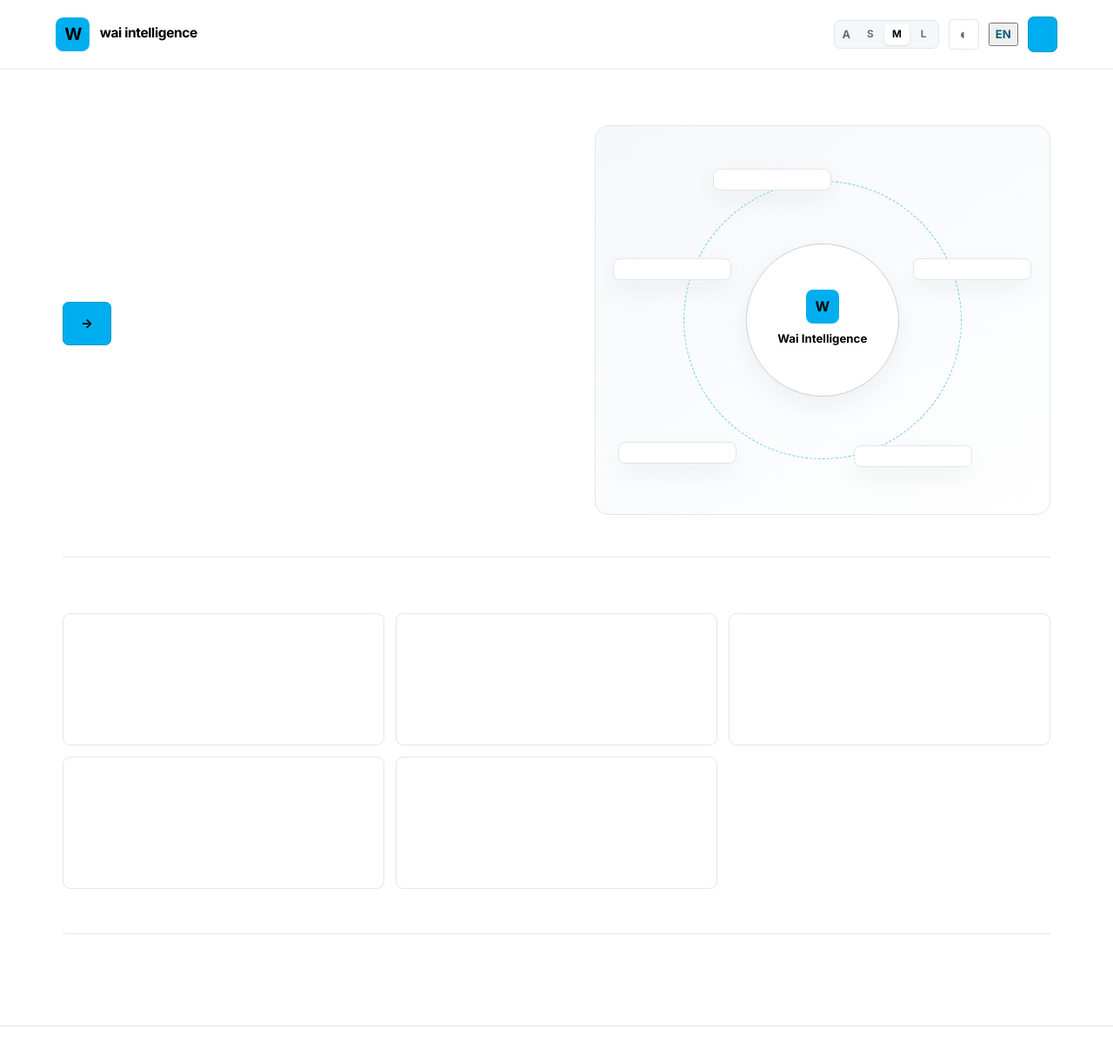
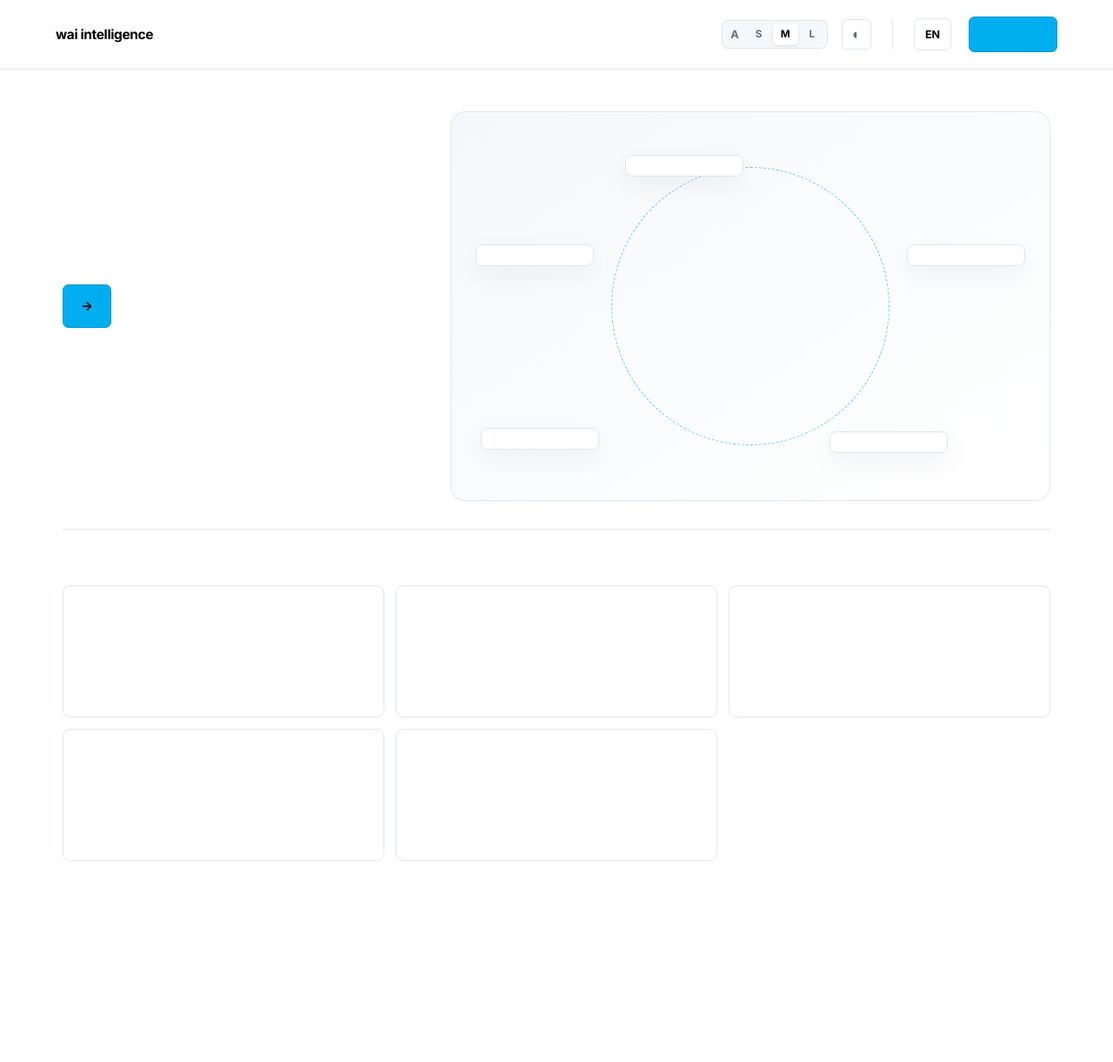
Before and after one commit to edimaudo/wai, a FastAPI app: template app/templates/landing.html in a window 1280 px wide. Shown: the whole page at 87% size. After the commit the page ends 990 px from the top, so only its background shows below. Run offline with FastAPI, Linux system fonts and the light colour scheme; the template is opened without the code that fills it: most values are stand-ins (such as "Sample title", 1, 10 or a date in 2020).

Commit message:
Add files via upload

```diff
--- a/app/static/css/app.css
+++ b/app/static/css/app.css
@@ -109,19 +109,26 @@ code { padding: .12rem .35rem; border-radius: .3rem; background: var(--surface-s
 .size-button[aria-pressed="true"] { background: var(--surface-raised); color: var(--ink); box-shadow: 0 1px 3px rgba(0,0,0,.12); }
 .icon-button { display: grid; width: 2.15rem; height: 2.15rem; place-items: center; border: 1px solid var(--border); background: var(--surface); font-size: 1.05rem; }
 .icon-button:hover, .size-button:hover { color: var(--ink); }
-.language-form { margin: 0; }
-.language-form select { min-height: 2.15rem; padding: .2rem .45rem; border: 1px solid var(--border); border-radius: .35rem; background: var(--surface); color: var(--ink); font-size: .77rem; }
+.language-form { display: flex; align-items: center; margin: 0; }
+.language-control { display: inline-flex; min-width: 2.65rem; min-height: 2.35rem; align-items: center; justify-content: center; padding: .35rem .55rem; border: 1px solid var(--border); border-radius: .4rem; background: var(--surface) !important; color: var(--ink) !important; font-size: .78rem; font-weight: 700; }
+.language-form select.language-control { appearance: none; text-align: center; cursor: pointer; }
 .logout-form { margin: 0; }
 .page-content { width: 100%; max-width: 1440px; flex: 1; margin: 0 auto; padding: 2rem 2.1rem 3rem; }
-.app-footer { padding: 1rem 2.1rem; border-top: 1px solid var(--border); color: var(--muted); font-size: .72rem; }
+
 
 .public-shell { min-height: 100vh; display: flex; flex-direction: column; background: var(--surface); }
 .public-header { display: flex; min-height: 5rem; align-items: center; justify-content: space-between; padding: .9rem max(5vw, calc((100vw - 1200px) / 2)); border-bottom: 1px solid var(--border); }
 .brand-public .brand-copy strong { color: var(--ink); }
 .brand-public .brand-copy small { color: var(--muted); }
-.public-header-actions { display: flex; align-items: center; gap: .7rem; }
+.public-header-actions { display: flex; align-items: center; gap: 1.5rem; }
+.public-preference-tools, .public-access-tools { display: flex; align-items: center; gap: 1rem; }
+.public-preference-tools { padding-right: 1.5rem; border-right: 1px solid var(--border); }
+.public-access-tools { gap: 1.25rem; }
+.language-toggle { min-width: 2.65rem; min-height: 2.35rem; padding: .35rem .55rem; border: 1px solid var(--border); border-radius: .4rem; background: var(--surface); color: var(--ink); font-size: .78rem; font-weight: 700; }
+.language-toggle:hover { border-color: var(--wateraid-blue); background: var(--surface-soft); }
+.public-sign-in { min-width: 6.4rem; }
 .public-main { width: 100%; max-width: 1200px; flex: 1; margin: 0 auto; padding: 0 2rem; }
-.public-footer { padding: 1.3rem 5vw; border-top: 1px solid var(--border); color: var(--muted); text-align: center; font-size: .73rem; }
+
 .public-shell .text-link { font-size: .82rem; }
 
 .button { display: inline-flex; min-height: 2.55rem; align-items: center; justify-content: center; gap: .55rem; padding: .62rem 1rem; border: 1px solid transparent; border-radius: .42rem; font-size: .84rem; font-weight: 650; line-height: 1.1; transition: background .15s ease, border-color .15s ease, transform .15s ease; }
@@ -228,17 +235,15 @@ code { padding: .12rem .35rem; border-radius: .3rem; background: var(--surface-s
 .alert-warning { background: var(--warning-bg); color: var(--warning); }
 .alert-info { background: var(--info-bg); color: var(--info); }
 
-.landing-hero { display: grid; min-height: 35rem; grid-template-columns: 1.05fr .95fr; align-items: center; gap: 2rem; padding: 4rem 0 3rem; }
+.landing-hero { display: grid; min-height: 28rem; grid-template-columns: .6fr 1fr; align-items: center; gap: 2rem; padding: 3rem 0 2rem; }
+.landing-hero-compact .landing-copy { display: flex; align-items: center; min-height: 12rem; }
 .landing-copy { max-width: 40rem; padding: 1.2rem 0; }
-.landing-copy .landing-copy h1 { max-width: 38rem; margin-bottom: 1.1rem; font-size: clamp(2.6rem, 5vw, 4.3rem); letter-spacing: -.065em; line-height: 1.02; }
+.landing-copy h1 { max-width: 38rem; margin-bottom: 1.1rem; font-size: clamp(2.6rem, 5vw, 4.3rem); letter-spacing: -.065em; line-height: 1.02; }
 .landing-subhead { max-width: 36rem; margin-bottom: 1.5rem; color: var(--muted); font-size: 1.04rem; line-height: 1.7; }
-.landing-caption { margin: 1rem 0 0; color: var(--muted); font-size: .72rem; }
 .landing-visual { position: relative; display: grid; min-height: 28rem; place-items: center; overflow: hidden; border: 1px solid var(--border); border-radius: 1rem; background: linear-gradient(145deg, var(--surface-soft), var(--surface)); }
 .visual-ring { position: absolute; width: 20rem; height: 20rem; border: 1px dashed color-mix(in srgb, var(--wateraid-blue) 55%, var(--border)); border-radius: 50%; }
 .visual-core { position: relative; z-index: 2; display: flex; width: 11rem; height: 11rem; flex-direction: column; align-items: center; justify-content: center; border: 1px solid var(--border-strong); border-radius: 50%; background: var(--surface); box-shadow: var(--shadow); text-align: center; }
-.visual-core-mark { display: grid; width: 2.4rem; height: 2.4rem; place-items: center; margin-bottom: .45rem; border-radius: .5rem; background: var(--wateraid-blue); color: #000000; font-weight: 800; }
 .visual-core strong { font-size: .83rem; }
-.visual-core small { margin-top: .2rem; color: var(--muted); font-size: .65rem; }
 .visual-node { position: absolute; z-index: 3; display: flex; min-width: 8.5rem; flex-direction: column; gap: .2rem; padding: .72rem .85rem; border: 1px solid var(--border); border-radius: .5rem; background: var(--surface-raised); box-shadow: var(--shadow); }
 .visual-node span { color: var(--info); font-size: .6rem; font-weight: 750; }
 .visual-node strong { font-size: .74rem; }
@@ -254,9 +259,6 @@ code { padding: .12rem .35rem; border-radius: .3rem; background: var(--surface-s
 .pillar-card { min-height: 9.5rem; padding: 1rem 1.1rem; border: 1px solid var(--border); border-radius: .55rem; background: var(--surface); }
 .pillar-card h3 { margin: .65rem 0 .4rem; }
 .pillar-card p { margin-bottom: 0; color: var(--muted); font-size: .77rem; }
-.landing-trust { display: grid; grid-template-columns: .8fr 1.2fr; gap: 2rem; padding: 2.5rem 0 3.5rem; border-top: 1px solid var(--border); }
-.landing-trust h2 { max-width: 22rem; font-size: 1.7rem; }
-.landing-trust p { max-width: 40rem; margin: 0; color: var(--muted); font-size: .9rem; }
 
 .login-layout { display: grid; min-height: calc(100vh - 10rem); grid-template-columns: 1fr minmax(18rem, 25rem); align-items: center; gap: 4rem; padding: 4rem 0; }
 .login-intro { max-width: 34rem; }
--- a/app/templates/auth/login.html
+++ b/app/templates/auth/login.html
@@ -3,22 +3,16 @@
 {% block content %}
 <section class="login-layout">
   <div class="login-intro">
-
     <h1>{{ t('sign_in_title') }}</h1>
-    <p>{{ t('sign_in_help') }}</p>
-    <div class="login-accent-line"></div>
-    <p class="muted">{{ t("login_intro") }}</p>
   </div>
   <div class="login-card">
     {% if message %}<div class="alert alert-warning" role="alert">{{ message }}</div>{% endif %}
-    {% if not supabase_configured %}<div class="alert alert-info" role="status">{{ t('not_configured') }}</div>{% endif %}
     <form method="post" action="/login" class="form-stack">
       <input type="hidden" name="csrf_token" value="{{ csrf_token }}">
       <div class="form-field"><label for="email">{{ t('email') }}</label><input id="email" name="email" type="email" autocomplete="username" required maxlength="254" placeholder="name@organization.ca"></div>
       <div class="form-field"><label for="password">{{ t('password') }}</label><input id="password" name="password" type="password" autocomplete="current-password" required></div>
       <button class="button button-primary button-full" type="submit" {% if not supabase_configured %}disabled{% endif %}>{{ t('sign_in') }}</button>
     </form>
-    <p class="login-security">{{ t("login_security") }}</p>
   </div>
 </section>
 {% endblock %}
--- a/app/templates/base.html
+++ b/app/templates/base.html
@@ -16,8 +16,7 @@
 <div class="app-shell">
   <aside class="sidebar" aria-label="{{ t('nav_main') }}">
     <a class="brand" href="/app" aria-label="Wai Intelligence dashboard">
-      <span class="brand-mark" aria-hidden="true">W</span>
-      <span class="brand-copy"><strong>wai intelligence</strong><small>{{ t('brand_tagline') }}</small></span>
+      <span class="brand-copy"><strong>wai intelligence</strong></span>
     </a>
     <nav class="primary-nav">
       <a class="nav-link {% if request.url.path == '/app' %}is-active{% endif %}" href="/app" data-short="D">{{ t('dashboard') }}</a>
@@ -57,7 +56,7 @@
         <form method="post" action="/preferences" class="language-form">
           <input type="hidden" name="csrf_token" value="{{ csrf_token }}">
           <label class="sr-only" for="language-select">{{ t('language') }}</label>
-          <select id="language-select" name="language">
+          <select id="language-select" name="language" class="language-control">
             <option value="en-CA" {% if language == 'en-CA' %}selected{% endif %}>EN</option>
             <option value="fr-CA" {% if language == 'fr-CA' %}selected{% endif %}>FR</option>
           </select>
@@ -72,24 +71,27 @@
 <div class="public-shell">
   <header class="public-header">
     <a class="brand brand-public" href="/" aria-label="Wai Intelligence home">
-      <span class="brand-mark" aria-hidden="true">W</span>
-      <span class="brand-copy"><strong>wai intelligence</strong><small>{{ t('brand_tagline') }}</small></span>
+      <span class="brand-copy"><strong>wai intelligence</strong></span>
     </a>
     <div class="public-header-actions">
+      <div class="public-preference-tools">
         <div class="preference-group public-size-group" aria-label="{{ t('font_size') }}">
           <span class="preference-caption">A</span>
-        <button type="button" class="size-button" data-font-size="small" aria-label="{{ t('small_text') }}">S</button>
-        <button type="button" class="size-button" data-font-size="medium" aria-label="{{ t('medium_text') }}">M</button>
-        <button type="button" class="size-button" data-font-size="large" aria-label="{{ t('large_text') }}">L</button>
+          <button type="button" class="size-button" data-font-size="small" aria-label="{{ t('small_text') }}" title="{{ t('small_text') }}">S</button>
+          <button type="button" class="size-button" data-font-size="medium" aria-label="{{ t('medium_text') }}" title="{{ t('medium_text') }}">M</button>
+          <button type="button" class="size-button" data-font-size="large" aria-label="{{ t('large_text') }}" title="{{ t('large_text') }}">L</button>
         </div>
         <button type="button" class="icon-button" id="theme-toggle" aria-label="{{ t('theme_toggle') }}" title="{{ t('theme_title') }}">◐</button>
+      </div>
+      <div class="public-access-tools">
         <form method="post" action="/language" class="language-form">
           <input type="hidden" name="csrf_token" value="{{ csrf_token }}">
           <input type="hidden" name="language" value="{{ 'fr-CA' if language == 'en-CA' else 'en-CA' }}">
           <input type="hidden" name="next_path" value="{{ request.url.path }}">
-        <button type="submit" class="text-link">{{ 'FR' if language == 'en-CA' else 'EN' }}</button>
+          <button type="submit" class="language-toggle language-control">{{ 'FR' if language == 'en-CA' else 'EN' }}</button>
         </form>
-      {% if request.url.path != '/login' %}<a class="button button-primary" href="/login">{{ t('sign_in') }}</a>{% endif %}
+        {% if request.url.path != '/login' %}<a class="button button-primary public-sign-in" href="/login">{{ t('sign_in') }}</a>{% endif %}
+      </div>
     </div>
   </header>
 {% endif %}
@@ -97,11 +99,9 @@
     {% block content %}{% endblock %}
   </main>
 {% if current_user %}
-  <footer class="app-footer">{{ t('footer_note') }}</footer>
   </div>
 </div>
 {% else %}
-  <footer class="public-footer">{{ t('footer_note') }}</footer>
 </div>
 {% endif %}
 <script src="{{ url_for('static', path='js/app.js') }}" defer></script>
--- a/app/templates/landing.html
+++ b/app/templates/landing.html
@@ -1,16 +1,11 @@
 {% extends "base.html" %}
-{% block title %}Wai Intelligence | {{ t('landing_headline') }}{% endblock %}
+{% block title %}Wai Intelligence | {{ t('pillars_heading') }}{% endblock %}
 {% block content %}
-<section class="landing-hero">
+<section class="landing-hero landing-hero-compact">
   <div class="landing-copy">
-
-    <h1>{{ t('landing_headline') }}</h1>
-    <p class="landing-subhead">{{ t('landing_subhead') }}</p>
     <a class="button button-primary button-large" href="/login">{{ t('landing_cta') }} <span aria-hidden="true">→</span></a>
-    <p class="landing-caption">{{ t("landing_caption") }}</p>
   </div>
   <div class="landing-visual" aria-label="{{ t('pillars_heading') }}">
-    <div class="visual-core"><span class="visual-core-mark">W</span><strong>Wai Intelligence</strong><small>{{ t("shared_evidence_layer_label") }}</small></div>
     <div class="visual-node node-funding"><strong>{{ t("funding_label") }}</strong></div>
     <div class="visual-node node-reporting"><strong>{{ t("reporting_label") }}</strong></div>
     <div class="visual-node node-donors"><strong>{{ t("donors_label") }}</strong></div>
@@ -21,7 +16,6 @@
 </section>
 <section class="landing-pillars">
   <div class="section-heading">
-
     <h2>{{ t('pillars_heading') }}</h2>
   </div>
   <div class="pillar-grid">
@@ -32,8 +26,4 @@
     <article class="pillar-card"><h3>{{ t('grants') }}</h3><p>{{ t("pillar_grants") }}</p></article>
   </div>
 </section>
-<section class="landing-trust">
-  <div><h2>{{ t("trust_heading") }}</h2></div>
-  <p>{{ t("trust_copy") }}</p>
-</section>
 {% endblock %}
```
Also changed, not shown: other parts of app/static/css/app.css (+19 -9 lines), IMPLEMENTATION_STATUS.md (added, +40 -0 lines), app/i18n.py (+20 -26 lines). Lines whose indentation alone changed are shown as unchanged.
